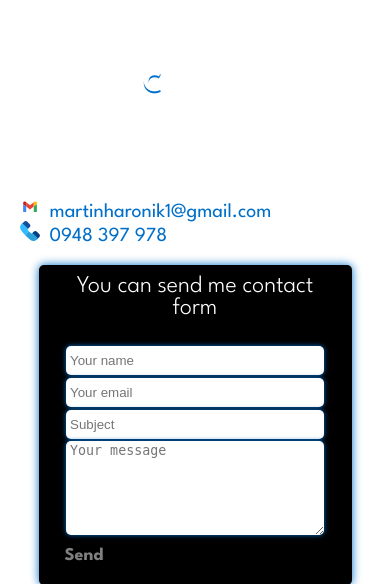
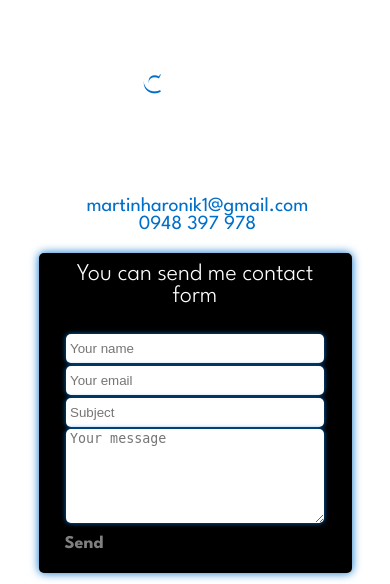
Before and after one commit to OwnStyle777/myPorfolioPage, a PHP site: page /contacts.html in a window 390 px wide. Shown: the top 584 px of the page. Run offline with PHP 8.4, Linux system fonts and the light colour scheme.

Commit message:
remove icons from contacts

```diff
--- a/myPortfolio/contacts.html
+++ b/myPortfolio/contacts.html
@@ -30,14 +30,10 @@
                 <p class="textParMyProjects">
                 <div class="textParMyProjects iconCont">
                 <a href="mailto:martinharonik1@gmail.com" class="anchorSize">
-                    <svg class="svgIcon">
-                      <use xlink:href="icons.svg#gmail" />
-                    </svg> &nbsp;martinharonik1@gmail.com
+                     &nbsp;martinharonik1@gmail.com
                   </a><br>
                 <a href="tel:+421948397978" class="anchorSize">
-                    <svg class="svgIcon">
-                      <use xlink:href="icons.svg#phone" />
-                    </svg> &nbsp;0948 397 978
+                     &nbsp;0948 397 978
                   </a><br>
 
                 </div>
--- a/myPortfolio/index.css
+++ b/myPortfolio/index.css
@@ -257,12 +257,6 @@ body{
       }
 
 
-    .iconCont{
-
-      text-align:  left !important;
-
-
-    }
     .iconsDiv{
       max-width: 95% !important;
 
```
